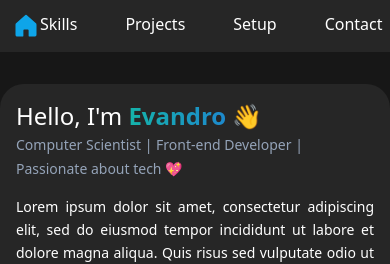
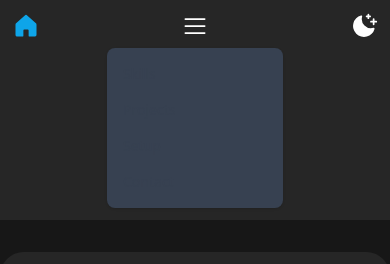
Before and after one commit to reandov/website-evandro, a Next.js app: page / in a window 390 px wide. Shown: the top 264 px of the page. Built offline with nearby package versions, Linux system fonts and the light colour scheme.

Commit message:
📦 new navigation bar for mobile devices

```diff
--- /dev/null
+++ b/src/components/LinksDropdown/index.tsx
@@ -0,0 +1,34 @@
+import { URLs } from '@/data/urls'
+import Link from 'next/link'
+import { List } from 'phosphor-react'
+
+export function LinksDropdown() {
+  return (
+    <div className="flex flex-col items-center gap-2">
+      <button className="rounded-md" type="button">
+        <List color="white" size={28} />
+      </button>
+      <div className="z-50 w-44 divide-y divide-gray-100 rounded-lg bg-gray-700 shadow">
+        <ul
+          className="py-2 text-sm text-gray-700 dark:text-gray-200"
+          aria-labelledby="states-button"
+        >
+          {URLs.map((url) => {
+            return (
+              <Link key={url.id} href={url.href}>
+                <li>
+                  <button
+                    type="button"
+                    className="inline-flex w-full px-4 py-2 text-sm text-gray-700 hover:bg-gray-100 dark:text-gray-400 dark:hover:bg-gray-600 dark:hover:text-white"
+                  >
+                    <div className="inline-flex items-center">{url.alias}</div>
+                  </button>
+                </li>
+              </Link>
+            )
+          })}
+        </ul>
+      </div>
+    </div>
+  )
+}
--- a/src/components/NavigationBar/index.tsx
+++ b/src/components/NavigationBar/index.tsx
@@ -5,6 +5,7 @@ import { House, MoonStars } from 'phosphor-react'
 
 import { URLs } from '@/data/urls'
 import { usePathname } from 'next/navigation'
+import { LinksDropdown } from '../LinksDropdown'
 
 export function NavigationBar() {
   const pathname = usePathname()
@@ -20,7 +21,8 @@ export function NavigationBar() {
           />
         </Link>
 
-        <ul className="flex flex-row gap-12">
+        <LinksDropdown />
+        {/* <ul className="flex flex-row gap-12">
           {URLs.map((url) => {
             return (
               <Link key={url.id} href={url.href}>
@@ -35,7 +37,7 @@ export function NavigationBar() {
               </Link>
             )
           })}
-        </ul>
+        </ul> */}
 
         <MoonStars color="white" size={28} weight="fill" />
       </div>
```
